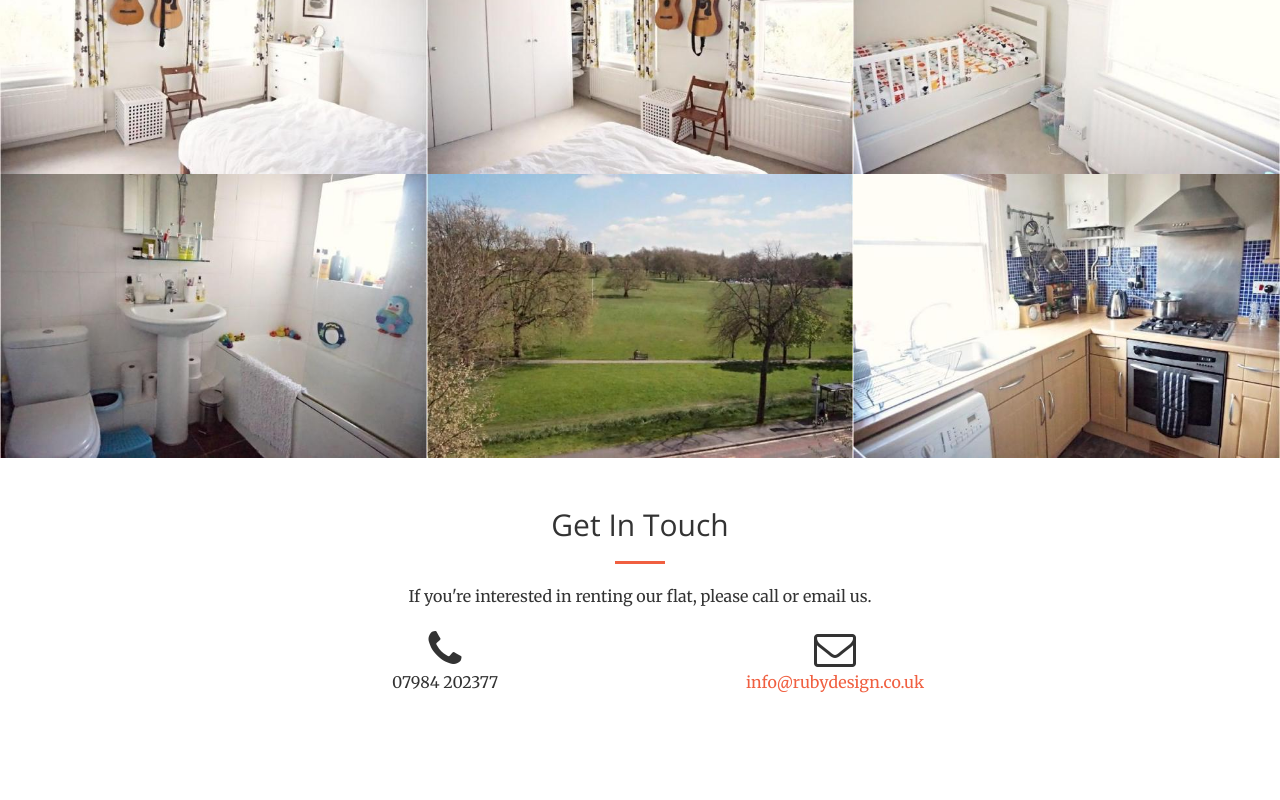
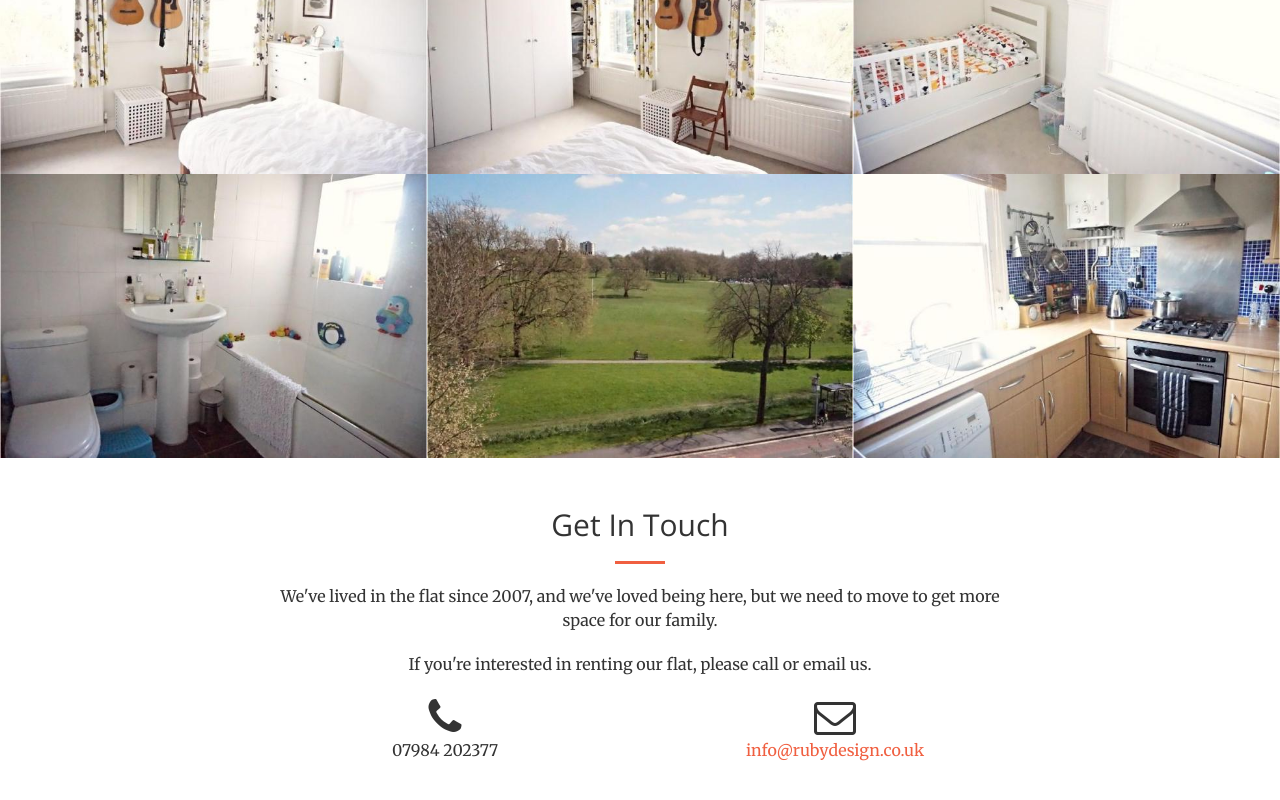
Before and after one commit to malcomio/peckham-rye, a website: page index.html in a window 1280 px wide. Shown: the part 2606-3406 px from the top of the page. Before the commit the page ends 3370 px from the top, so only its background shows below. Drawn offline with nearby package versions, Linux system fonts and the light colour scheme.

Commit message:
add text

```diff
--- a/index.html
+++ b/index.html
@@ -300,6 +300,7 @@
       <div class="col-lg-8 col-lg-offset-2 text-center">
         <h2 class="section-heading">Get In Touch</h2>
         <hr class="primary">
+        <p>We've lived in the flat since 2007, and we've loved being here, but we need to move to get more space for our family.</p>
         <p>If you're interested in renting our flat, please call or email us.</p>
       </div>
       <div class="col-lg-4 col-lg-offset-2 text-center">
```
